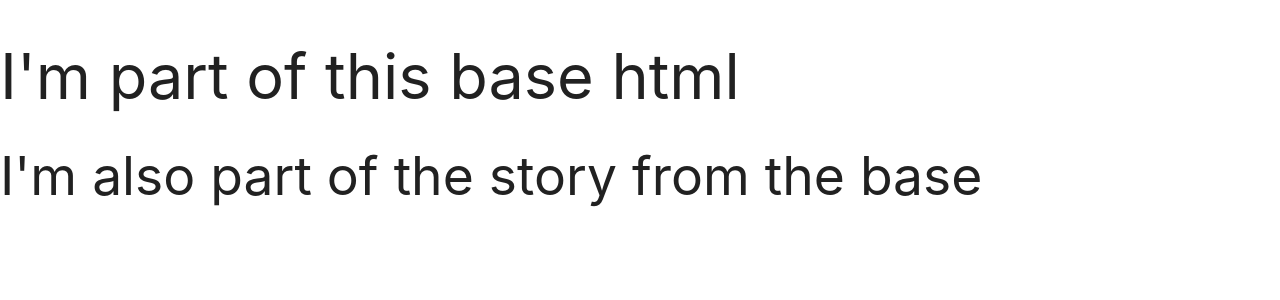
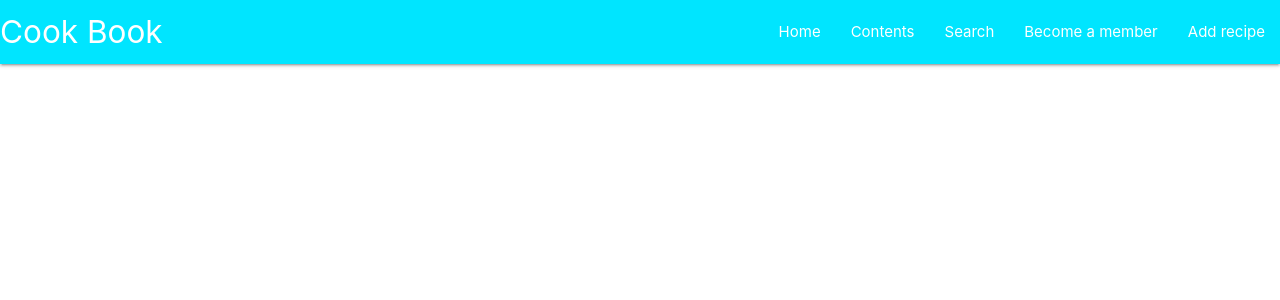
Before and after one commit to Ayobamininuola/MS3, a Flask app: page / in a window 1280 px wide. Shown: the top 300 px of the page. Run offline with Flask 2, Linux system fonts and the light colour scheme; data that the repository does not hold is empty; some libraries are stand-ins or nearby versions.

Commit message:
Responsive navbar added

```diff
--- a/static/js/script.js
+++ b/static/js/script.js
@@ -0,0 +1,4 @@
+
+$(document).ready(function(){
+    $('.sidenav').sidenav();
+});
--- a/templates/base.html
+++ b/templates/base.html
@@ -13,13 +13,40 @@
     <title>Cook Book</title>
 </head>
 <body>
-    <h1>I'm part of this base html</h1>
+
+    <header>
+        <!--full screen-->
+        <nav class="cyan accent-3">
+            <div class="nav-wrapper">
+              <a href="{{ url_for('get_recipes') }}" class="brand-logo">Cook Book</a>
+              <a href="#" data-target="mobile-demo" class="sidenav-trigger"><i class="fas fa-bars"></i></a>
+              <ul class="right hide-on-med-and-down">
+                <li><a href="{{ url_for('get_recipes') }}">Home</a></li>
+                <li><a href="#">Contents</a></li>
+                <li><a href="#">Search</a></li>
+                <li><a href="#">Become a member</a></li>
+                <li><a href="#">Add recipe</a></li>
+              </ul>
+            </div>
+          </nav>
+
+          <!--mobile collapsible-->
+          <ul class="sidenav" id="mobile-demo">
+            <li><h4 class="center-align">Cook Book</h4></li>
+            <li><a href="{{ url_for('get_recipes') }}">Home</a></li>
+                <li><a href="#">Contents</a></li>
+                <li><a href="#">Search</a></li>
+                <li><a href="#">Become a member</a></li>
+                <li><a href="#">Add recipe</a></li>
+          </ul>
+    </header>
+
     {% block content %}
     {% endblock %}
 
     <script src="https://code.jquery.com/jquery-3.6.0.min.js" integrity="sha256-/xUj+3OJU5yExlq6GSYGSHk7tPXikynS7ogEvDej/m4=" crossorigin="anonymous"></script>
     <script src="https://cdnjs.cloudflare.com/ajax/libs/materialize/1.0.0/js/materialize.min.js"></script>
-    <script src="{{ url_for('static', filename='js/style.js') }}"></script>
+    <script src="{{ url_for('static', filename='js/script.js') }}"></script>
     {% block scripts %}
     {% endblock %}
 </body>
--- a/templates/contents.html
+++ b/templates/contents.html
@@ -1,7 +1,7 @@
 {% extends "base.html" %}
 {% block content %}
 
- <h2> I'm also part of the story from the base </h2>
+
     {% for recipe in recipes %}
     {{ recipe.recipe_name }}<br>
     {{ recipe.recipe_description }}<br>
```
